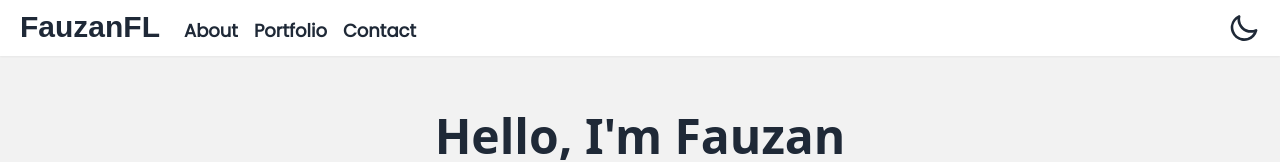
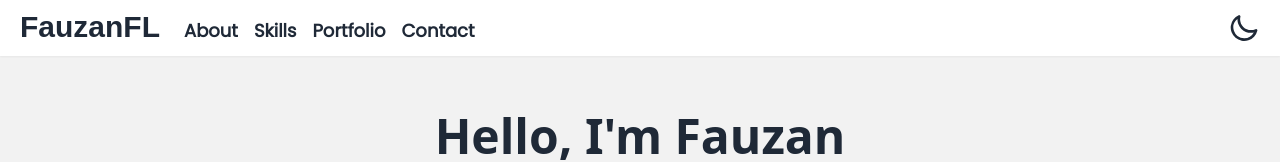
Before and after one commit to FauzanFL/web-portfolio, a React (Vite) app: page / in a window 1280 px wide. Shown: the top 162 px of the page. Built offline with nearby package versions, Linux system fonts and the light colour scheme; a web font is replaced by a local one.

Commit message:
add skills on navigation

```diff
--- a/src/components/Header.jsx
+++ b/src/components/Header.jsx
@@ -21,6 +21,11 @@ const Header = ({ theme, switchTheme }) => {
             <li className="mx-2">
               <a href="#about" className="border-transition">
                 About
+              </a>
+            </li>
+            <li className="mx-2">
+              <a href="#skills" className="border-transition">
+                Skills
               </a>
             </li>
             <li className="mx-2">
@@ -74,6 +79,9 @@ const Header = ({ theme, switchTheme }) => {
           <a href="#about">About</a>
         </li>
         <li className="mx-2">
+          <a href="#skills">Skills</a>
+        </li>
+        <li className="mx-2">
           <a href="#portfolio">Portfolio</a>
         </li>
         <li className="mx-2">
--- a/src/components/Skill.jsx
+++ b/src/components/Skill.jsx
@@ -8,7 +8,7 @@ const Skill = ({ theme }) => {
     { rank: 'C', color: '#06b6d4' },
   ];
   return (
-    <section id="skill">
+    <section id="skills">
       <div
         className={`py-10 px-10 ${
           theme === 'light' ? 'bg-gray-100' : 'bg-[#1c1c24]'
```
